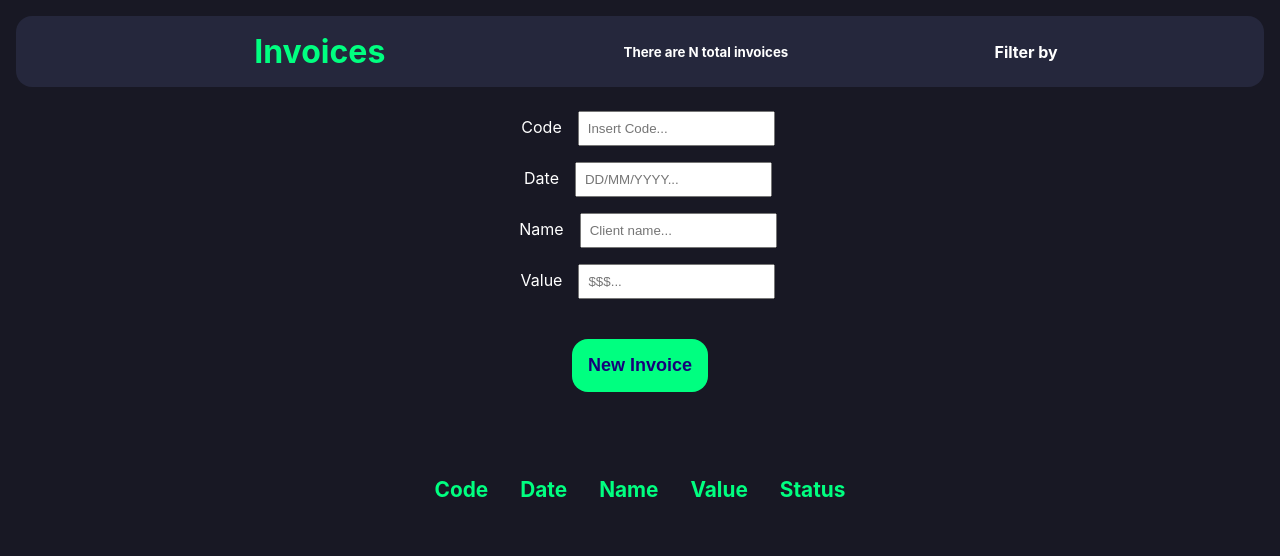
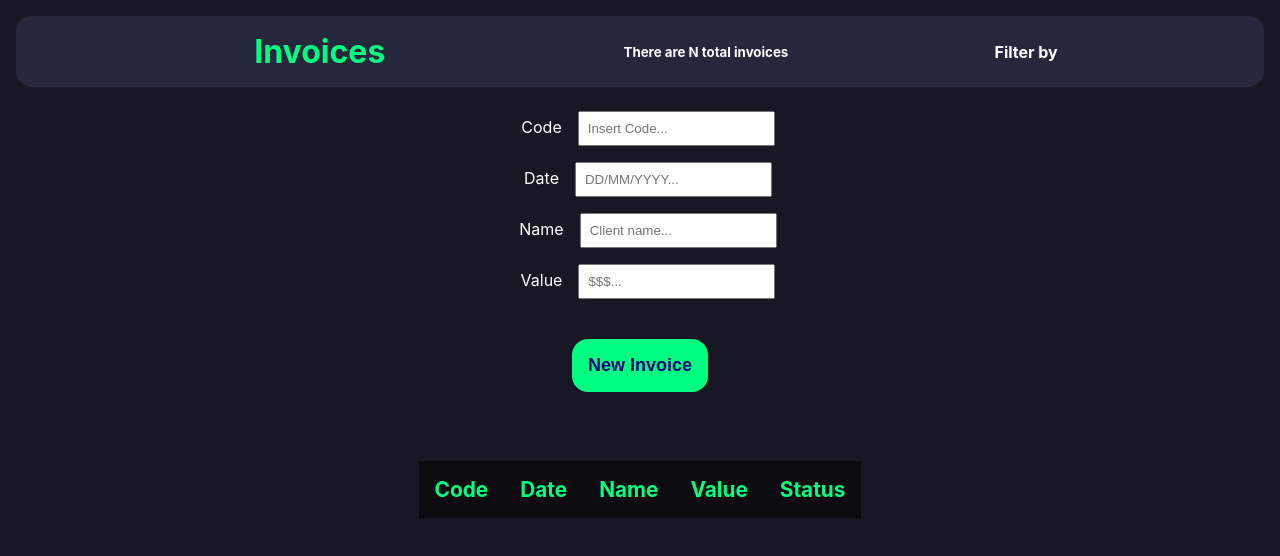
Before and after one commit to msilvafreitas/invoices-react, a React (Create React App) app: page / in a window 1280 px wide. In both pictures the pointer is over the element 640 px from the left and 489 px from the top of the page. Shown: the top 556 px of the page. Built offline with nearby package versions, Linux system fonts and the light colour scheme.

Commit message:
Hover color change

```diff
--- a/src/App.css
+++ b/src/App.css
@@ -40,5 +40,6 @@ th, td {
 }
 
 tr:hover {
-  background-color: #181824;
+  background-color: #0b0b11;
+
 }
```
